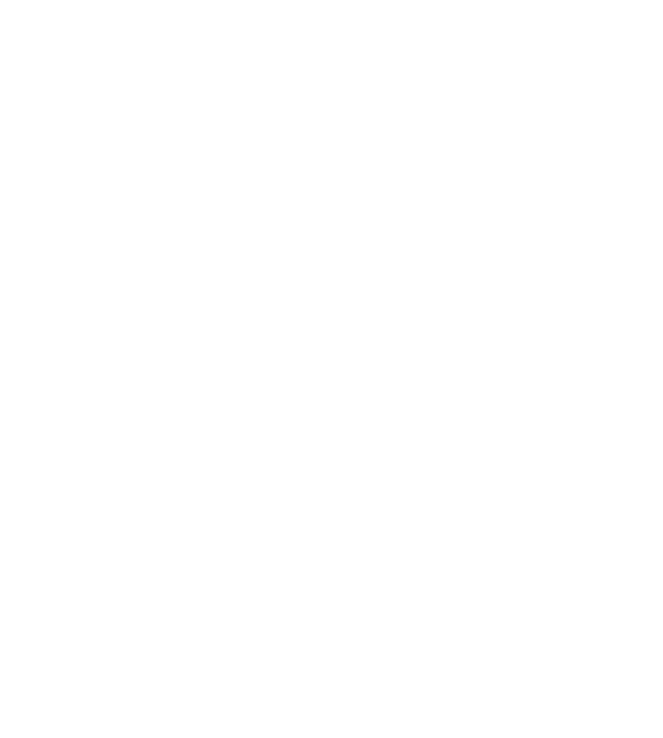
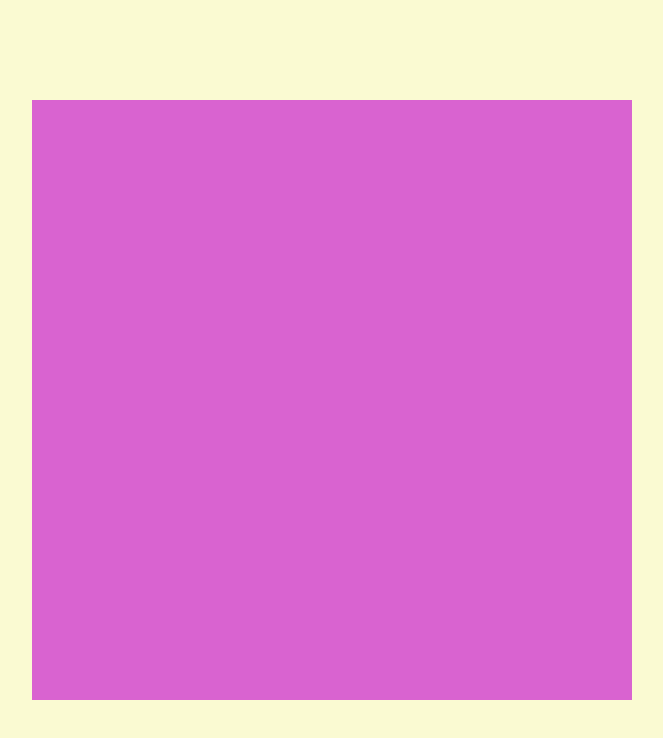
Before and after one commit to IreneCar/snake-life-game, a plain HTML site: page index.html in a window 1280 px wide. Shown: the whole page, without its empty margins (308-971 px from the left). Drawn offline with Linux system fonts and the light colour scheme.

Commit message:
display canvas

```diff
--- a/index.html
+++ b/index.html
@@ -8,7 +8,7 @@
     <link rel='stylesheet' href='/style.css'>
 </head>
 <body>
-
+    <canvas width="600" height="600"></canvas>
     <script src="/index.js"></script>
 </body>
 </html>
--- a/style.css
+++ b/style.css
@@ -1,3 +1,11 @@
-main {
+body {
   background-color: lightgoldenrodyellow;
 }
+
+canvas {
+	background-color: #d963d0;
+	position: absolute;
+	top: 50%;
+	left: 50%;
+	transform: translate(-50%, -50%);
+}
```
